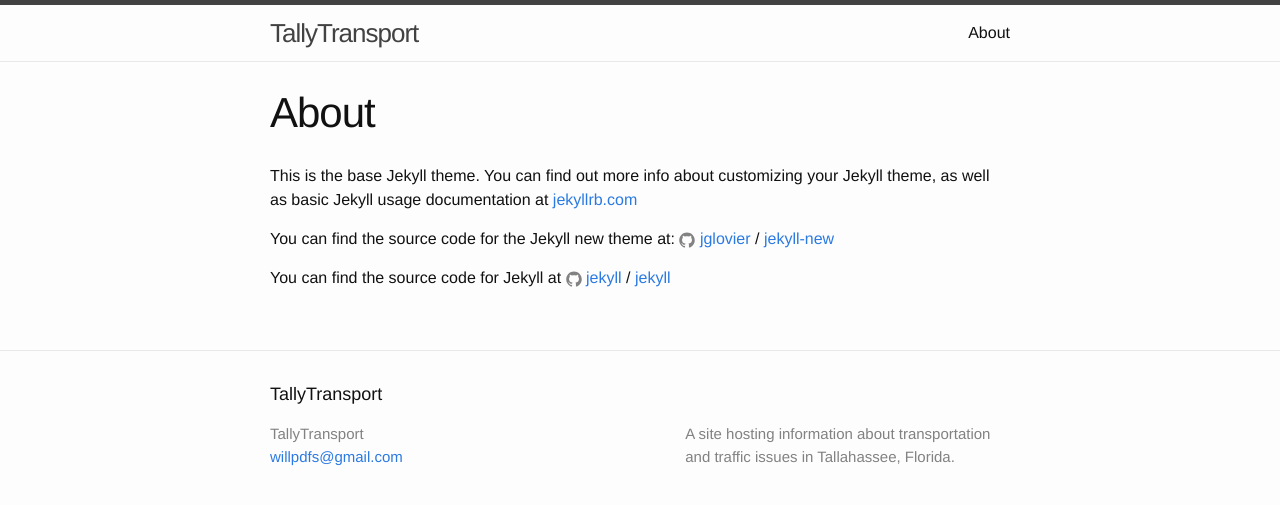
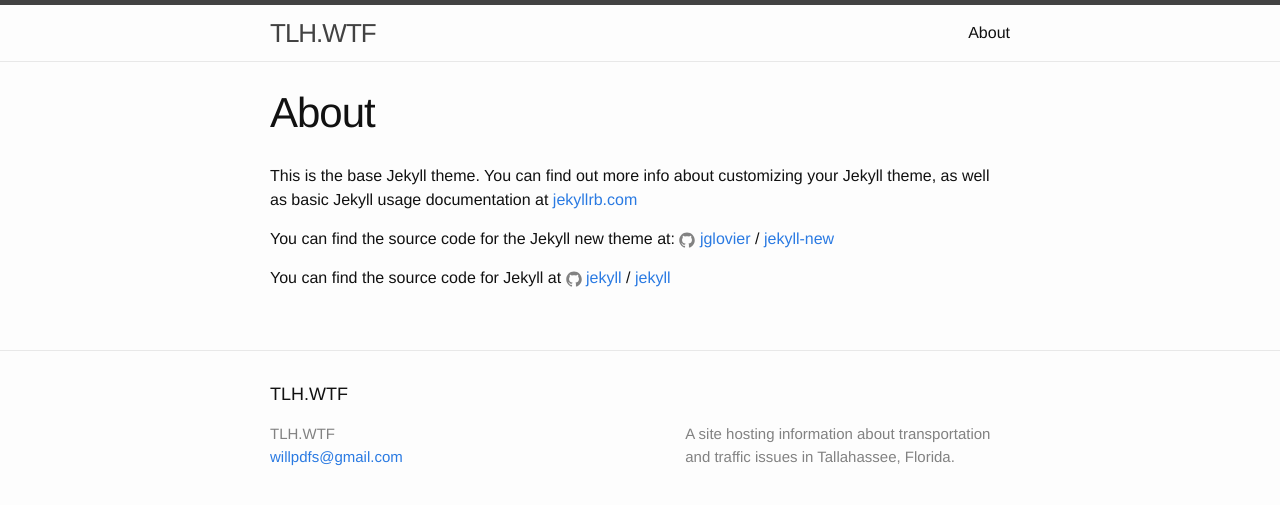
Before and after one commit to whanley/TallyTransport, a Jekyll site: the page built from about.md, in a window 1280 px wide. Shown: the top 505 px of the page. Built offline with Jekyll 4.4.1, drawn with Linux system fonts in a browser that asks for light colours.

Commit message:
Update _config.yml

```diff
--- a/_config.yml
+++ b/_config.yml
@@ -6,12 +6,12 @@
 # 'jekyll serve'. If you change this file, please restart the server process.
 
 # Site settings
-title: TallyTransport
+title: TLH.WTF
 email: willpdfs@gmail.com
 description: > # this means to ignore newlines until "baseurl:"
   A site hosting information about transportation and traffic issues in Tallahassee, Florida.
-baseurl: "/TallyTransport" # the subpath of your site, e.g. /blog
-url: "" # the base hostname & protocol for your site
+# baseurl: "/TallyTransport" # the subpath of your site, e.g. /blog
+url: "http://tlh.wtf/" # the base hostname & protocol for your site
 twitter: HanleyWill
 teaser: CapCirc_Centerville.JPG
 
```
